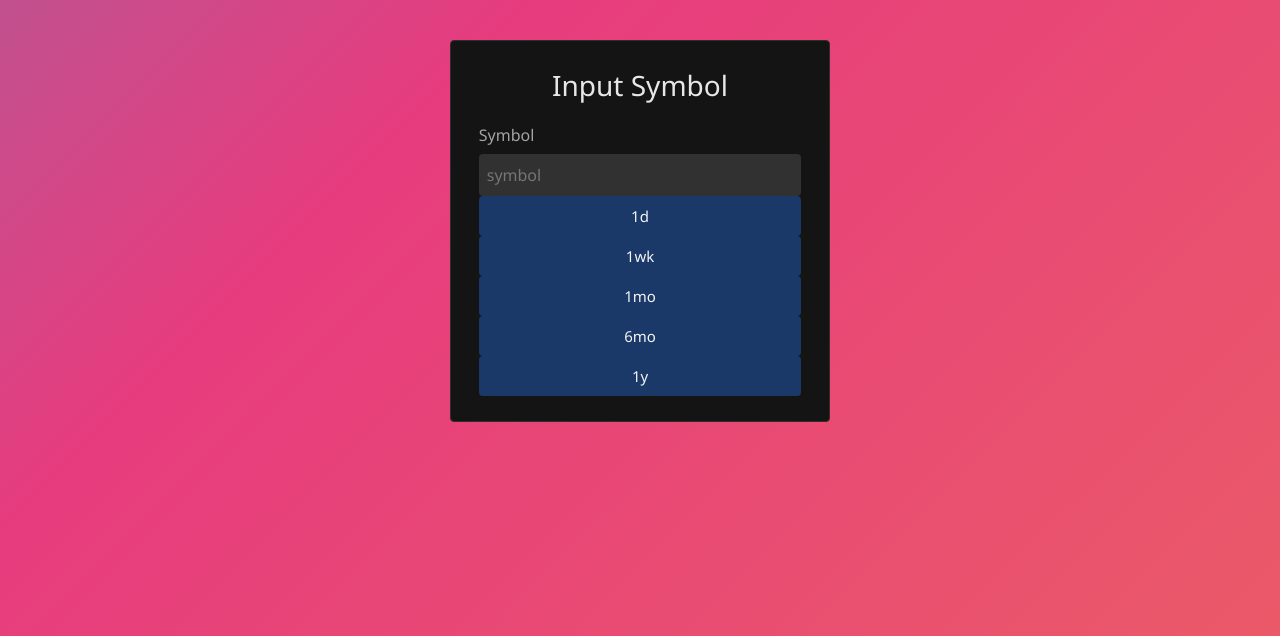
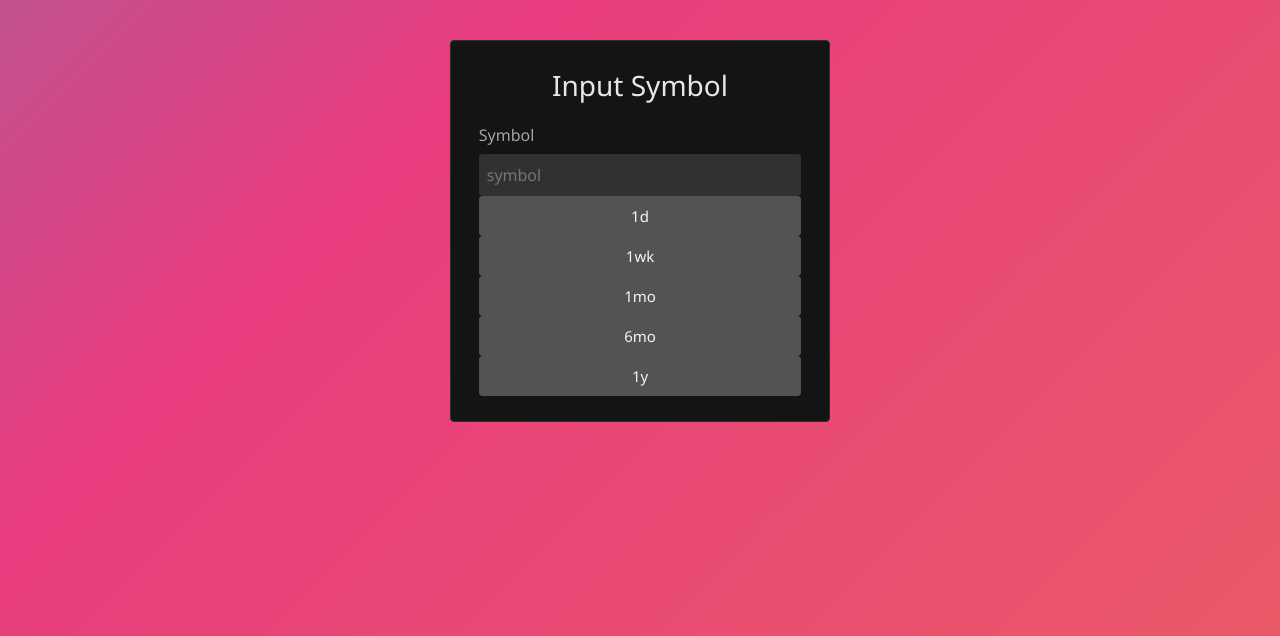
Before and after one commit to LiamBrem/StockView, a Flask app: page / in a window 1280 px wide. Shown: the top 636 px of the page. Run offline with Flask 2, Linux system fonts and the light colour scheme.

Commit message:
button color

```diff
--- a/static/css/main.css
+++ b/static/css/main.css
@@ -87,7 +87,7 @@ label {
 input {
     padding: 10px 18px;
     font-size: 15px;
-    background: #1a3969;
+    background: #535353;
     width: 100%;
     border: none;
     border-radius: 4px;
```
